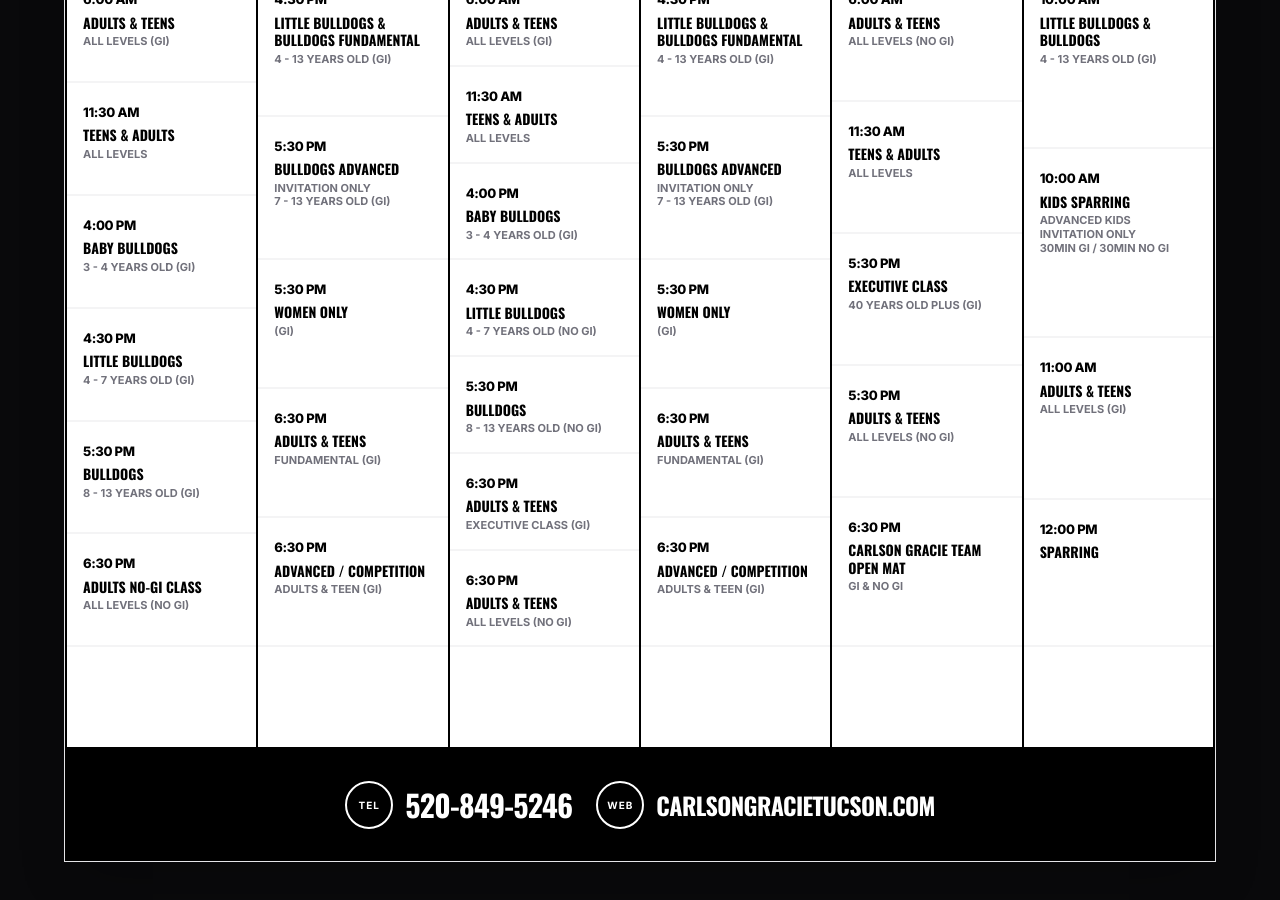
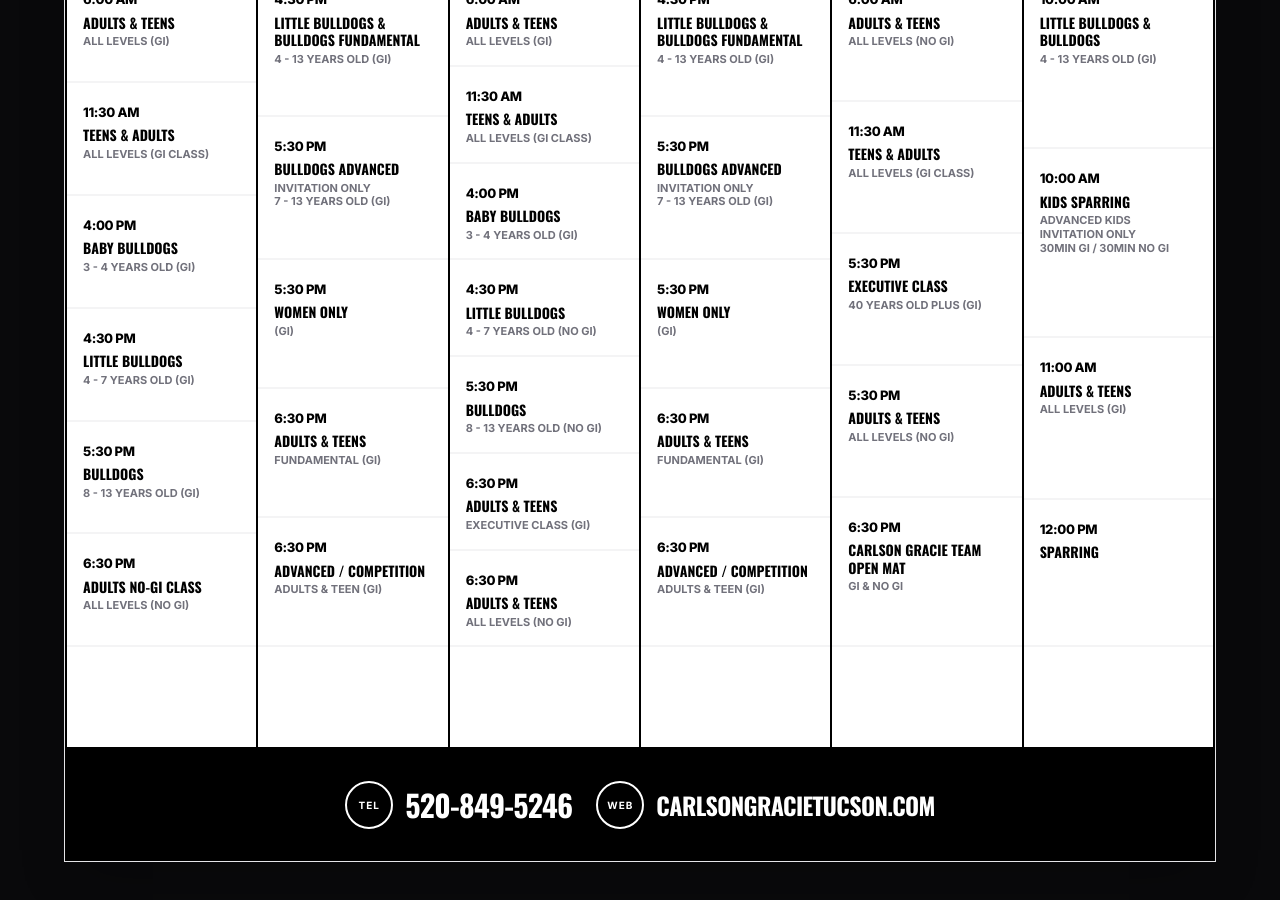
Before and after one commit to CauaMarley/andre-freire, a React (Vite) app: page /schedule in a window 1280 px wide. Shown: the part 940-1840 px from the top of the page. Built offline with nearby package versions, Linux system fonts and the light colour scheme.

Commit message:
fix(schedule): update midday class details
Clarify that the 11:30 AM classes on Monday, Wednesday, and Friday are Gi-based sessions.

```diff
--- a/src/components/ScheduleGrid.tsx
+++ b/src/components/ScheduleGrid.tsx
@@ -7,7 +7,7 @@
     day: "Monday",
     classes: [
       { time: "6:00 AM", name: "Adults & Teens", details: "All Levels (Gi)", tag: "" },
-      { time: "11:30 AM", name: "Teens & Adults", details: "All Levels", tag: "" },
+      { time: "11:30 AM", name: "Teens & Adults", details: "All Levels (Gi Class)", tag: "" },
       { time: "4:00 PM", name: "Baby Bulldogs", details: "3 - 4 Years Old (Gi)", tag: "" },
       { time: "4:30 PM", name: "Little Bulldogs", details: "4 - 7 Years Old (Gi)", tag: "" },
       { time: "5:30 PM", name: "Bulldogs", details: "8 - 13 Years Old (Gi)", tag: "" },
@@ -28,7 +28,7 @@
     day: "Wednesday",
     classes: [
       { time: "6:00 AM", name: "Adults & Teens", details: "All Levels (Gi)", tag: "" },
-      { time: "11:30 AM", name: "Teens & Adults", details: "All Levels", tag: "" },
+      { time: "11:30 AM", name: "Teens & Adults", details: "All Levels (Gi Class)", tag: "" },
       { time: "4:00 PM", name: "Baby Bulldogs", details: "3 - 4 Years Old (Gi)", tag: "" },
       { time: "4:30 PM", name: "Little Bulldogs", details: "4 - 7 Years Old (No Gi)", tag: "" },
       { time: "5:30 PM", name: "Bulldogs", details: "8 - 13 Years Old (No Gi)", tag: "" },
@@ -50,7 +50,7 @@
     day: "Friday",
     classes: [
       { time: "6:00 AM", name: "Adults & Teens", details: "All Levels (No Gi)", tag: "★ NEW" },
-      { time: "11:30 AM", name: "Teens & Adults", details: "All Levels", tag: "" },
+      { time: "11:30 AM", name: "Teens & Adults", details: "All Levels (Gi Class)", tag: "" },
       { time: "5:30 PM", name: "Executive Class", details: "40 Years Old Plus (Gi)", tag: "" },
       { time: "5:30 PM", name: "Adults & Teens", details: "All Levels (No Gi)", tag: "" },
       { time: "6:30 PM", name: "Carlson Gracie Team Open Mat", details: "Gi & No Gi", tag: "" },
```
